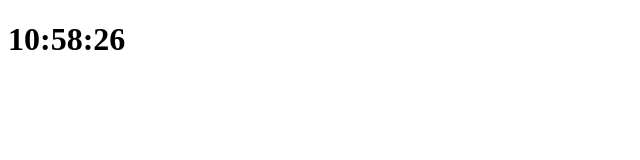
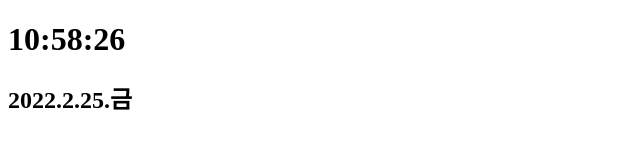
Before and after one commit to hojiii/hojii1, a plain HTML site: page clock.html in a window 1280 px wide. Shown: the whole page, without its empty margins (0-640 px from the left). Drawn offline with Linux system fonts and the light colour scheme.

Commit message:
시계 만들기
날짜 추가
요일 array이용하여 한글 출력
날짜/시간 따로 만들어서 출력

```diff
--- a/clock.html
+++ b/clock.html
@@ -9,6 +9,7 @@
 <body>
     <div class="js-clock">
     <h1>00:00</h1>
+    <h2>00/00/00</h2>
     </div>
 <script src="clock.js"> </script>
 </body>
--- a/clock.js
+++ b/clock.js
@@ -1,14 +1,25 @@
 const clockContainer = document.querySelector(".js-clock"),
-     clockTitle = clockContainer.querySelector("h1");
+     clockTitle = clockContainer.querySelector('h1');
+     clockdate = clockContainer.querySelector('h2')
 //js-clock 클래스를 seletor지정 clockTile을 자식으로 지정
+
+
 function getTime(){
     const date= new Date();//시계(날짜)출력 함수 값
+    const week =new Array ('일','월','화','수','목','금','토');
     const minutes=date.getMinutes();//분
     const hour=date.getHours();//시간
     const seconds = date.getSeconds();//초
+    const years= date.getFullYear();
+    const days=date.getDate();
+    const months=date.getMonth();
+    const weeks = week[date.getDay()];
     clockTitle.innerText = `${hour<10 ? `0${hour}` : hour}:${minutes<10 ? `0{minutes}` : minutes}:${seconds< 10 ? `0${seconds}` : seconds}`;//?는 백쉼표(`)안에서 if를 나타냄
-//clockTitle안에 텍스트로 시간 :분:초 로 보여줘
+    clockdate.innerText = `${years}.${months}.${days}.${weeks}`;
+
+    //clockTitle안에 텍스트로 시간 :분:초 로 보여줘
 }
+
 
 function init(){
  getTime();
```
